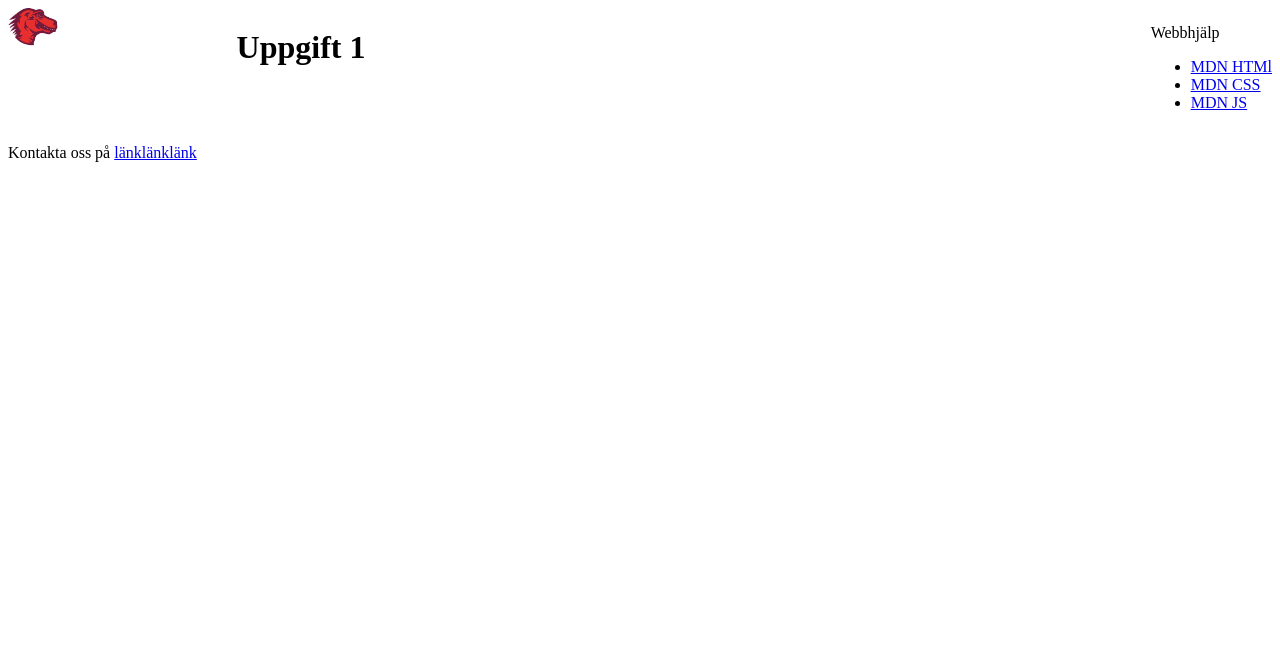
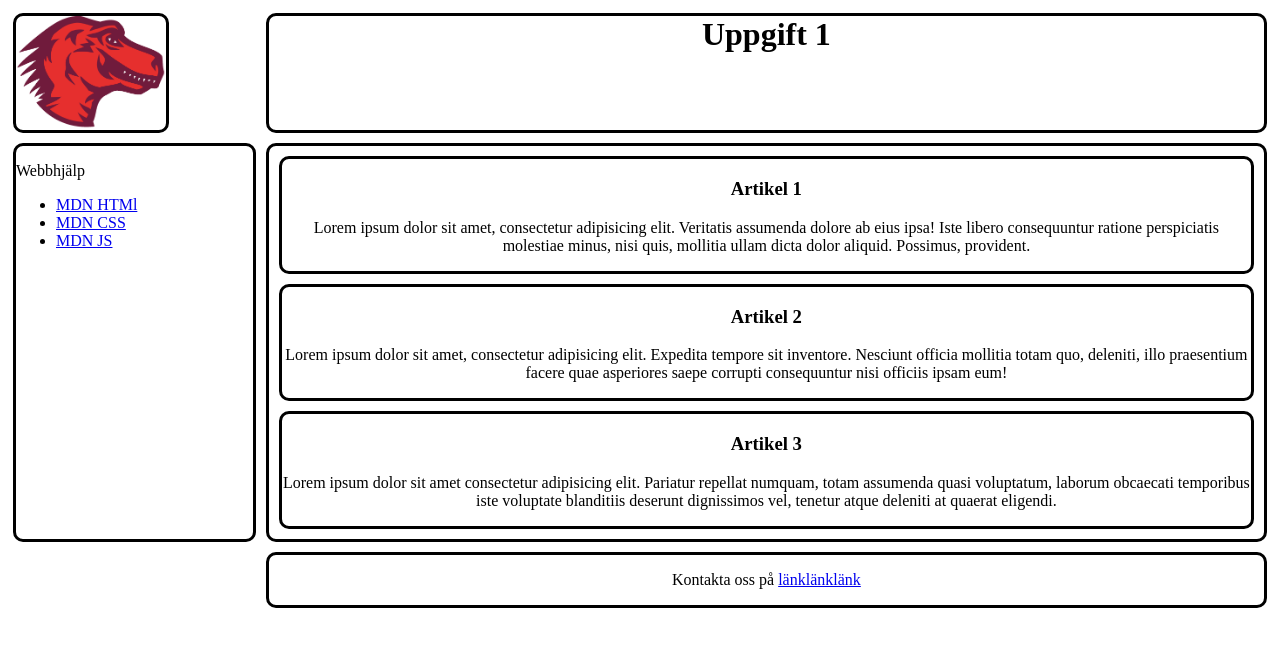
Before and after one commit to divedconh287/Lek-6-Uppgift-1, a plain HTML site: page index.html in a window 1280 px wide. Drawn offline with Linux system fonts and the light colour scheme.

Commit message:
PÅ MÄLARTÅÅÅGETTT

```diff
--- a/index.html
+++ b/index.html
@@ -19,7 +19,20 @@
 </ul>
 </nav>
 
-
+<main>
+    <article>
+<h3>Artikel 1</h3>
+<p>Lorem ipsum dolor sit amet, consectetur adipisicing elit. Veritatis assumenda dolore ab eius ipsa! Iste libero consequuntur ratione perspiciatis molestiae minus, nisi quis, mollitia ullam dicta dolor aliquid. Possimus, provident.</p>
+    </article>
+    <article>
+<h3>Artikel 2</h3>
+<p>Lorem ipsum dolor sit amet, consectetur adipisicing elit. Expedita tempore sit inventore. Nesciunt officia mollitia totam quo, deleniti, illo praesentium facere quae asperiores saepe corrupti consequuntur nisi officiis ipsam eum!</p>
+    </article>
+    <article>
+<h3>Artikel 3</h3>
+<p>Lorem ipsum dolor sit amet consectetur adipisicing elit. Pariatur repellat numquam, totam assumenda quasi voluptatum, laborum obcaecati temporibus iste voluptate blanditiis deserunt dignissimos vel, tenetur atque deleniti at quaerat eligendi.</p>
+    </article>
+</main>
 
 <footer>
     <p>Kontakta oss på <a href="mailto:orangeschnitzeltidbit@gmail">länklänklänk</a></p>
--- a/styles.css
+++ b/styles.css
@@ -3,19 +3,29 @@ body{
     grid-template-columns: 1fr 4fr;
 }
 
+img, h1, main, article, nav, footer{
+    border:solid black 3px;
+    border-radius:10px;
+    margin:5px
+}
+
+article{
+    margin:10px;
+}
+
 img{
-    width:50px;
+    width:150px;
     height:auto;
 }
 
-h1{
-
+h1, article, footer{
+text-align: center;
 }
 
-nav{
-    grid-column: 3/4;
+nav, img{
+    grid-column: 1/2;
 }
 
-main{
-    border:solid black 3px;
+footer, h1, main, article{
+    grid-column:2/2;
 }
```
